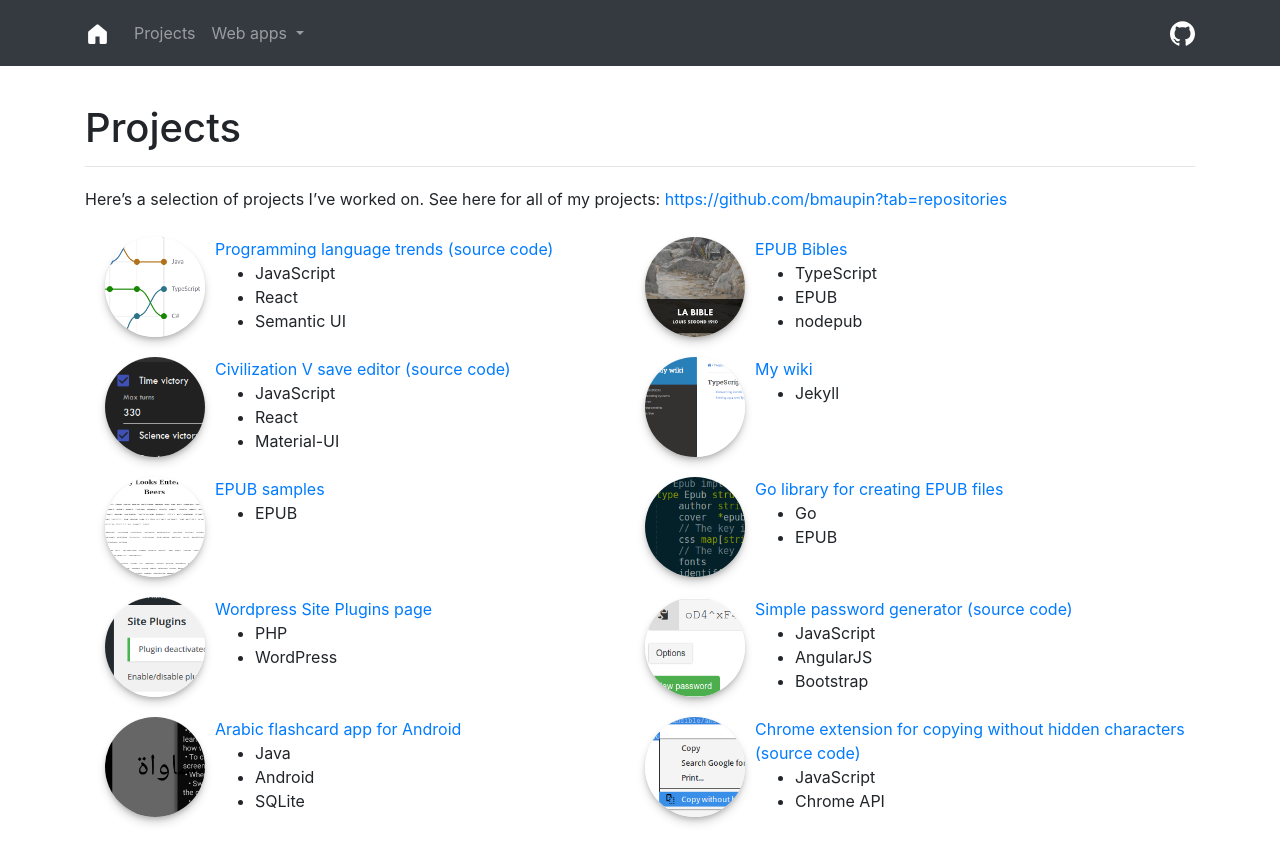
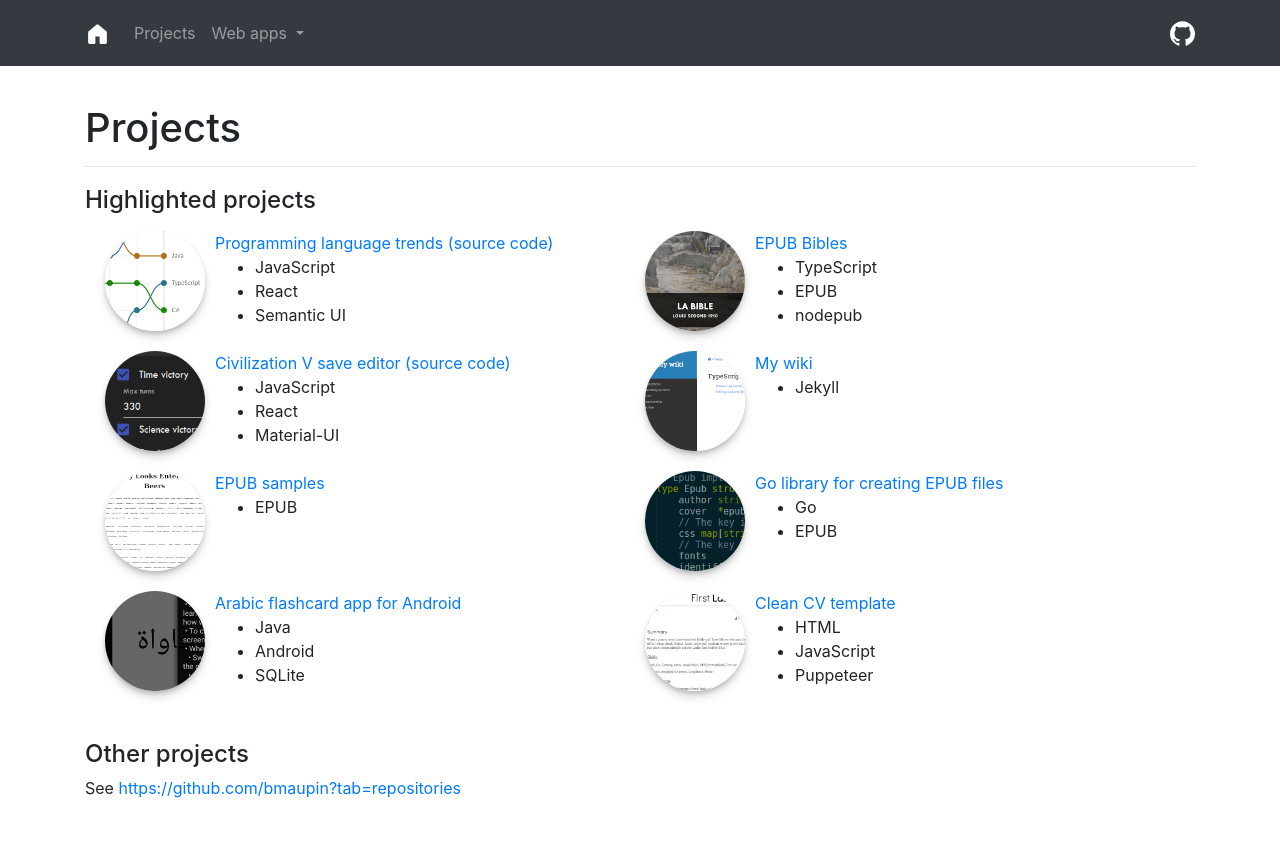
Before and after one commit to bmaupin/bmaupin.github.io, a Jekyll site: the page built from projects/index.md, in a window 1280 px wide. Shown: the top 863 px of the page. Built offline with Jekyll 4.4.1, drawn with Linux system fonts in a browser that asks for light colours; a style sheet for code colours, icons or effects is not loaded.

Commit message:
feat: Update projects
- Remove several outdated projects (wordpress site plugins, password generator, chrome extension)
- Add Clean CV template project
- Revert to old projects page layout, minus Projects I’ve contributed to

```diff
--- a/projects/index.md
+++ b/projects/index.md
@@ -2,7 +2,7 @@
 title: Projects
 ---
 
-Here's a selection of projects I've worked on. See here for all of my projects: [https://github.com/bmaupin?tab=repositories](https://github.com/bmaupin?tab=repositories)
+#### Highlighted projects
 
 <div class="highlighted-projects">
   <div class="highlighted-project">
@@ -67,27 +67,6 @@ Here's a selection of projects I've worked on. See here for all of my projects:
     </div>
   </div>
   <div class="highlighted-project">
-    <a href="https://github.com/bmaupin/wordpress-site-plugins"><img src="/assets/images/projects/wp-site-plugins.png"></a>
-    <div>
-      <a href="https://github.com/bmaupin/wordpress-site-plugins">Wordpress Site Plugins page</a>
-      <ul>
-        <li>PHP</li>
-        <li>WordPress</li>
-      </ul>
-    </div>
-  </div>
-  <div class="highlighted-project">
-    <a href="https://bmaupin.github.io/simple-password-generator/"><img src="/assets/images/projects/simple-passgen.png"></a>
-    <div>
-      <a href="https://bmaupin.github.io/simple-password-generator/">Simple password generator</a> <a href="https://github.com/bmaupin/simple-password-generator">(source code)</a>
-      <ul>
-        <li>JavaScript</li>
-        <li>AngularJS</li>
-        <li>Bootstrap</li>
-      </ul>
-    </div>
-  </div>
-  <div class="highlighted-project">
     <a href="https://github.com/bmaupin/android-arabic-flashcards"><img src="/assets/images/projects/arabic-flashcards.png"></a>
     <div>
       <a href="https://github.com/bmaupin/android-arabic-flashcards">Arabic flashcard app for Android</a>
@@ -99,13 +78,20 @@ Here's a selection of projects I've worked on. See here for all of my projects:
     </div>
   </div>
   <div class="highlighted-project">
-    <a href="https://chrome.google.com/webstore/detail/copy-without-hidden-chara/kdlmljhnfhdgngjpimpahgomefdlndle"><img src="/assets/images/projects/chrome-copy.png"></a>
+    <a href="https://github.com/bmaupin/clean-cv-template"><img src="/assets/images/projects/clean-cv-template.png"></a>
     <div>
-      <a href="https://chrome.google.com/webstore/detail/copy-without-hidden-chara/kdlmljhnfhdgngjpimpahgomefdlndle">Chrome extension for copying without hidden characters</a> <a href="https://github.com/bmaupin/chrome-copy-without-hidden-characters">(source code)</a>
+      <a href="https://github.com/bmaupin/clean-cv-template">Clean CV template</a>
       <ul>
+        <li>HTML</li>
         <li>JavaScript</li>
-        <li>Chrome API</li>
+        <li>Puppeteer</li>
       </ul>
     </div>
   </div>
 </div>
+
+<br>
+
+#### Other projects
+
+See [https://github.com/bmaupin?tab=repositories](https://github.com/bmaupin?tab=repositories)
```
Also changed, not shown: assets/images/projects/clean-cv-template.png (added).
